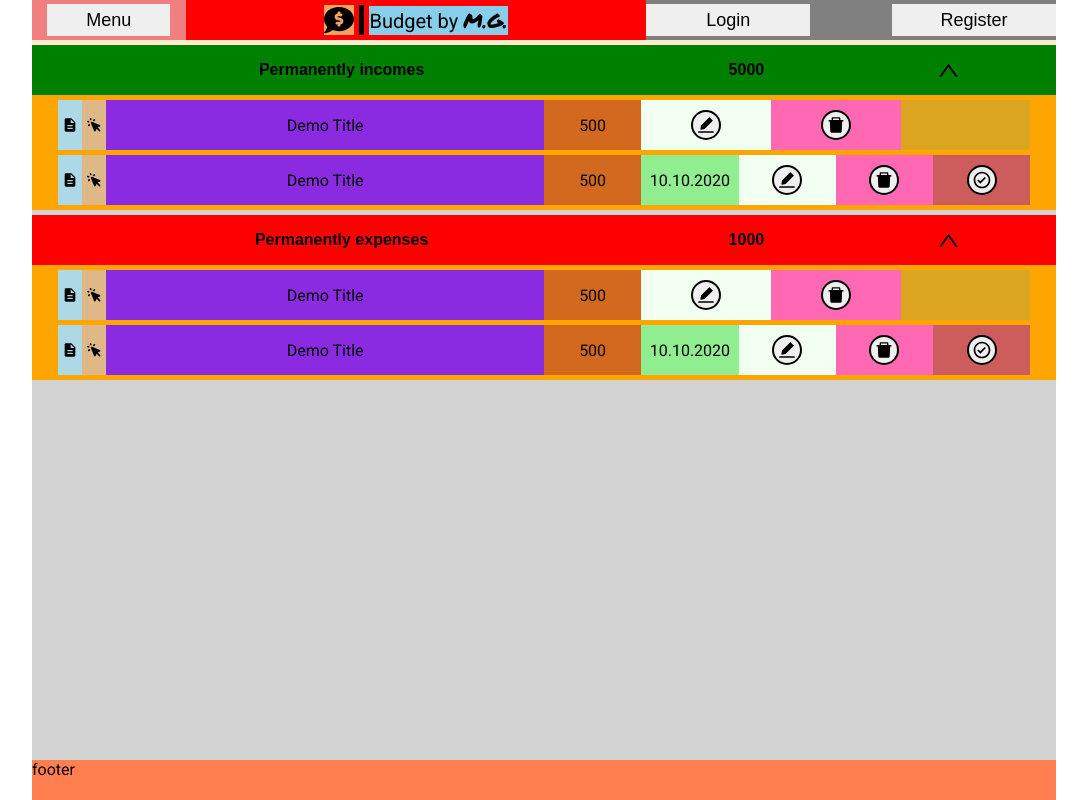
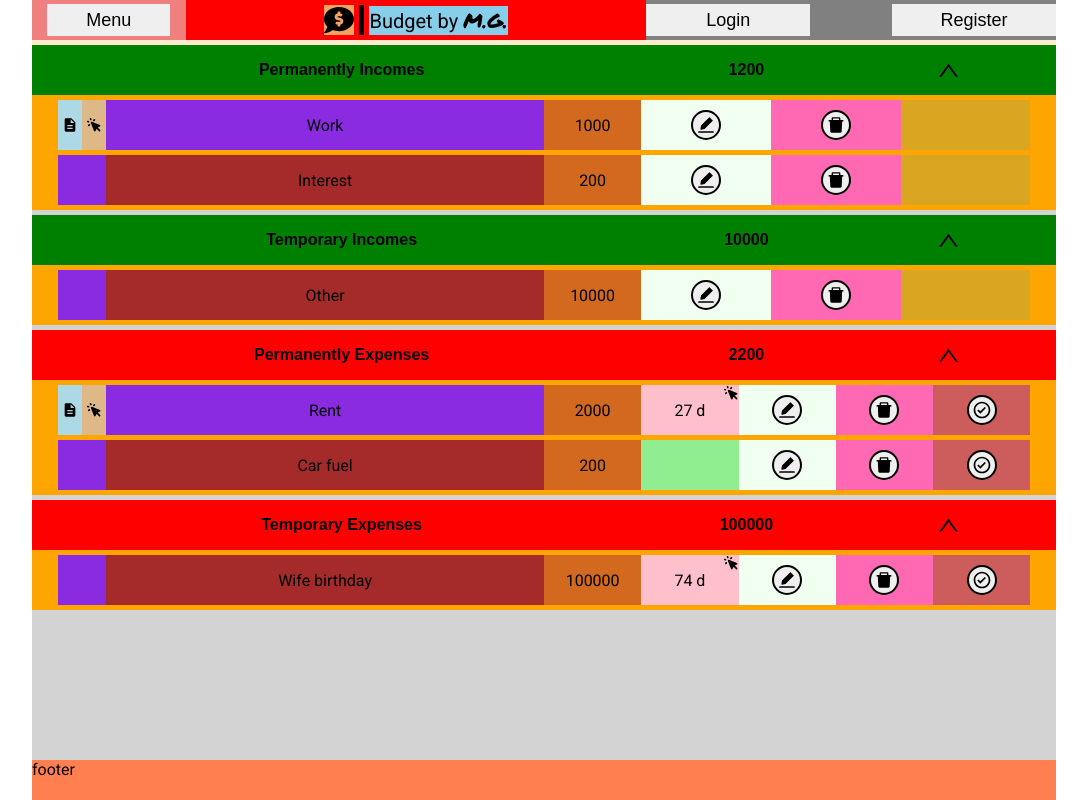
Before and after one commit to MichalGruszczak/BUDGET_React_Redux_Express_MongoDB, a React (Create React App) app in the folder CLIENT/: page / in a window 1280 px wide. Shown: the whole page, without its empty margins (96-1183 px from the left). Built offline with nearby package versions, Linux system fonts and the light colour scheme.

Commit message:
Add global budget state by Redux, connect state with Rest Api and with components

```diff
--- a/CLIENT/src/actionTypes.js
+++ b/CLIENT/src/actionTypes.js
@@ -1,2 +1,4 @@
 export const USER_LOGIN = "USER_LOGIN";
 export const USER_LOGOUT = "USER_LOGOUT";
+
+export const GET_ITEMS = "GET_ITEMS";
--- a/CLIENT/src/components/Accordion.js
+++ b/CLIENT/src/components/Accordion.js
@@ -1,7 +1,6 @@
 import React, { useState } from "react";
 import "./Accordion.scss";
 import { AiOutlineDown } from "react-icons/ai";
-import Item from "./Item";
 
 const Accordion = (props) => {
   const [isOpen, setIsOpen] = useState(true);
@@ -12,7 +11,7 @@ const Accordion = (props) => {
 
   return (
     <div className="accordion">
-      {console.log("Accordion reloaded")}
+      {/* {console.log("Accordion reloaded")} */}
       <button
         onClick={toggleAccordion}
         className={props.type === "income" ? "accordion__bar" : "accordion__bar expense"}
@@ -30,9 +29,7 @@ const Accordion = (props) => {
         </div>
       </button>
       <div className={isOpen ? "accordion__content active" : "accordion__content"}>
-        {/* {props.content} */}
-        <Item type="income" />
-        <Item type="expense" />
+        {props.content}
       </div>
     </div>
   );
--- a/CLIENT/src/components/Item.js
+++ b/CLIENT/src/components/Item.js
@@ -9,9 +9,8 @@ import { BiCheckCircle } from "react-icons/bi";
 const Item = (props) => {
   const [isDescription, setIsDescription] = useState(false);
   const [isAnimating, setIsAnimating] = useState(false);
-
-  const demoTitle = "Demo Title";
-  const demoDescription = "Demo Description";
+  const [isDate, setIsDate] = useState(false);
+  const [isDateAnimating, setIsDateAnimating] = useState(false);
 
   // Run text change and div animation synchronized
   const toggleDescription = () => {
@@ -20,16 +19,27 @@ const Item = (props) => {
     setTimeout(() => setIsAnimating(false), 300);
   };
 
+  const toggleDate = () => {
+    setIsDateAnimating(true);
+    setTimeout(() => setIsDate(!isDate), 150);
+    setTimeout(() => setIsDateAnimating(false), 300);
+  };
+
+  const deadline = new Date(props.deadline);
+  const now = new Date();
+  const dateDiff = deadline.getTime() - now.getTime();
+  const daysToDeadline = Math.floor(dateDiff / (1000 * 60 * 60 * 24));
+
   return (
     <div className={props.type === "income" ? "item income" : "item"}>
       <div onClick={toggleDescription} className="item__title">
-        {demoDescription ? (
+        {props.description ? (
           <>
             <div className={isAnimating ? "item__titleText active" : "item__titleText"}>
               <span
                 className={isAnimating ? "item__textSpan active" : "expense__textSpan"}
               >
-                {isDescription ? demoDescription : demoTitle}
+                {isDescription ? props.description : props.title}
               </span>
             </div>
             <div className="item__click">
@@ -40,11 +50,39 @@ const Item = (props) => {
             </div>
           </>
         ) : (
-          <div className="item__titleWithoutDescr">Without description</div>
+          <div className="item__titleWithoutDescr">{props.title}</div>
         )}
       </div>
-      <div className="item__amount">500</div>
-      {props.type === "income" ? null : <div className="item__deadline">10.10.2020</div>}
+      <div className="item__amount">{props.amount}</div>
+      {props.type === "income" ? null : (
+        <div className="item__deadline">
+          {props.deadline ? (
+            <div
+              onClick={toggleDate}
+              className={
+                isDateAnimating
+                  ? "item__deadlineContainer active"
+                  : "item__deadlineContainer"
+              }
+            >
+              <span
+                className={
+                  isDateAnimating ? "item__deadlineText active" : "item__deadlineText"
+                }
+              >
+                {isDate
+                  ? new Date(props.deadline).toISOString().slice(0, 10)
+                  : `${daysToDeadline} d`}
+              </span>
+              <div className="item__clickSign">
+                <HiCursorClick />
+              </div>
+            </div>
+          ) : (
+            ""
+          )}
+        </div>
+      )}
       <div className="item__options">
         <div className="item__edit">
           <button className="item__btn edit">
--- a/CLIENT/src/components/Item.scss
+++ b/CLIENT/src/components/Item.scss
@@ -64,6 +64,29 @@
     grid-area: deadline;
     background-color: lightgreen;
     @include div-center;
+
+    .item__deadlineContainer {
+      position: relative;
+      width: 100%;
+      height: 100%;
+      background-color: pink;
+      @include div-center;
+      cursor: pointer;
+
+      .item__clickSign {
+        position: absolute;
+        top: 0;
+        right: 0;
+      }
+    }
+
+    .item__deadlineContainer.active {
+      animation: rotateTitleDiv 0.3s 1 linear both;
+    }
+
+    .item__deadlineText.active {
+      animation: rotateTitleText 0.3s 1 linear both;
+    }
   }
 
   .item__options {
--- a/CLIENT/src/components/Monthly.js
+++ b/CLIENT/src/components/Monthly.js
@@ -1,24 +1,138 @@
-import React from "react";
+import React, { useEffect } from "react";
 import "./Monthly.scss";
+import { GET_ITEMS } from "../actionTypes";
+import { initialState } from "../reducers/itemReducer";
+import { useSelector, useDispatch } from "react-redux";
 import Accordion from "./Accordion";
-
-const contentIncomes = <h1>My incomes</h1>;
-const contentExpenses = <h1>My expenses</h1>;
+import Item from "./Item";
 
 const Monthly = () => {
+  {
+    // console.log("Monthly reloaded");
+  }
+  const isAuthenticated = useSelector((state) => state.user.isAuthenticated);
+
+  const dispatch = useDispatch();
+  const userEmail = useSelector((state) => state.user.email);
+  const userToken = useSelector((state) => state.user.token);
+  const items = useSelector((state) => state.items.monthly);
+
+  // FILTERING MONTHLY BUDGET ITEMS
+  const permanentIncomes = items.incomes.filter((item) => item.permanent === true);
+  const permanentIncomesAmount = permanentIncomes
+    .map((item) => item.amount)
+    .reduce((a, b) => {
+      return a + b;
+    }, 0);
+  const temporaryIncomes = items.incomes.filter((item) => item.permanent !== true);
+  const temporaryIncomesAmount = temporaryIncomes
+    .map((item) => item.amount)
+    .reduce((a, b) => {
+      return a + b;
+    }, 0);
+  const permanentExpenses = items.expenses.filter((item) => item.permanent === true);
+  const permanentExpensesAmount = permanentExpenses
+    .map((item) => item.amount)
+    .reduce((a, b) => {
+      return a + b;
+    }, 0);
+  const temporaryExpenses = items.expenses.filter((item) => item.permanent !== true);
+  const temporaryExpensesAmount = temporaryExpenses
+    .map((item) => item.amount)
+    .reduce((a, b) => {
+      return a + b;
+    }, 0);
+
+  // GET USER BUDGET DATA
+  const getItems = () => {
+    if (isAuthenticated) {
+      fetch(`http://localhost:5000/api/budget/${userEmail}`, {
+        method: "GET",
+        headers: {
+          "x-auth-token": `${userToken}`,
+        },
+      })
+        .then((res) => res.json())
+        .then((data) => {
+          dispatch({
+            type: GET_ITEMS,
+            payload: data,
+          });
+        });
+    } else
+      dispatch({
+        type: GET_ITEMS,
+        payload: initialState,
+      });
+  };
+
+  useEffect(() => {
+    getItems();
+  }, [isAuthenticated]);
+
   return (
     <div className="monthly">
       <Accordion
-        title={"Permanently incomes"}
-        amount={5000}
+        title={"Permanently Incomes"}
+        amount={permanentIncomesAmount}
         type={"income"}
-        content={contentIncomes}
+        content={permanentIncomes.map((item) => (
+          <Item
+            type="income"
+            key={item.id}
+            id={item.id}
+            title={item.title}
+            description={item.description}
+            amount={item.amount}
+          />
+        ))}
       />
       <Accordion
-        title={"Permanently expenses"}
-        amount={1000}
+        title={"Temporary Incomes"}
+        amount={temporaryIncomesAmount}
+        type={"income"}
+        content={temporaryIncomes.map((item) => (
+          <Item
+            type="income"
+            key={item.id}
+            id={item.id}
+            title={item.title}
+            description={item.description}
+            amount={item.amount}
+          />
+        ))}
+      />
+      <Accordion
+        title={"Permanently Expenses"}
+        amount={permanentExpensesAmount}
         type={"expense"}
-        content={contentExpenses}
+        content={permanentExpenses.map((item) => (
+          <Item
+            type="expense"
+            key={item.id}
+            id={item.id}
+            title={item.title}
+            description={item.description}
+            amount={item.amount}
+            deadline={item.deadline}
+          />
+        ))}
+      />
+      <Accordion
+        title={"Temporary Expenses"}
+        amount={temporaryExpensesAmount}
+        type={"expense"}
+        content={temporaryExpenses.map((item) => (
+          <Item
+            type="expense"
+            key={item.id}
+            id={item.id}
+            title={item.title}
+            description={item.description}
+            amount={item.amount}
+            deadline={item.deadline}
+          />
+        ))}
       />
     </div>
   );
--- a/CLIENT/src/reducers/index.js
+++ b/CLIENT/src/reducers/index.js
@@ -1,6 +1,8 @@
 import { combineReducers } from "redux";
 import userReducer from "./userReducer";
+import itemReducer from "./itemReducer";
 
 export default combineReducers({
   user: userReducer,
+  items: itemReducer,
 });
--- /dev/null
+++ b/CLIENT/src/reducers/itemReducer.js
@@ -0,0 +1,57 @@
+import { GET_ITEMS } from "../actionTypes";
+
+export const initialState = {
+  monthly: {
+    incomes: [
+      {
+        id: 1,
+        title: "Work",
+        description: "With benefits",
+        amount: 1000,
+        permanent: true,
+      },
+      { id: 2, title: "Interest", amount: 200, permanent: true },
+      { id: 3, title: "Other", amount: 10000 },
+    ],
+
+    expenses: [
+      {
+        id: 4,
+        title: "Rent",
+        description: "Last month",
+        amount: 2000,
+        deadline: "2020,11,06",
+        permanent: true,
+      },
+      { id: 5, title: "Car fuel", amount: 200, permanent: true },
+      { id: 6, title: "Wife birthday", amount: 100000, deadline: "2020,12,23" },
+    ],
+  },
+
+  savings: {
+    incomes: [{ id: 7, title: "Account", amount: 10000 }],
+
+    expenses: [{ id: 8, title: "Car gearbox fix", amount: 2000 }],
+  },
+};
+
+export default function (state = initialState, action) {
+  switch (action.type) {
+    case GET_ITEMS:
+      return {
+        ...state,
+        monthly: {
+          incomes: action.payload.monthly.incomes,
+          expenses: action.payload.monthly.expenses,
+        },
+        savings: {
+          incomes: action.payload.savings.incomes,
+          expenses: action.payload.savings.expenses,
+        },
+      };
+
+    default: {
+      return state;
+    }
+  }
+}
--- a/CLIENT/src/reducers/userReducer.js
+++ b/CLIENT/src/reducers/userReducer.js
@@ -29,7 +29,7 @@ export default function (state = initialState, action) {
       localStorage.removeItem("email");
       return {
         ...state,
-        isAuthenticated: false,
+        isAuthenticated: null,
         token: null,
         email: null,
         name: null,
```
Also changed, not shown: 2 other files (tests, documents, lock files or other folders).
